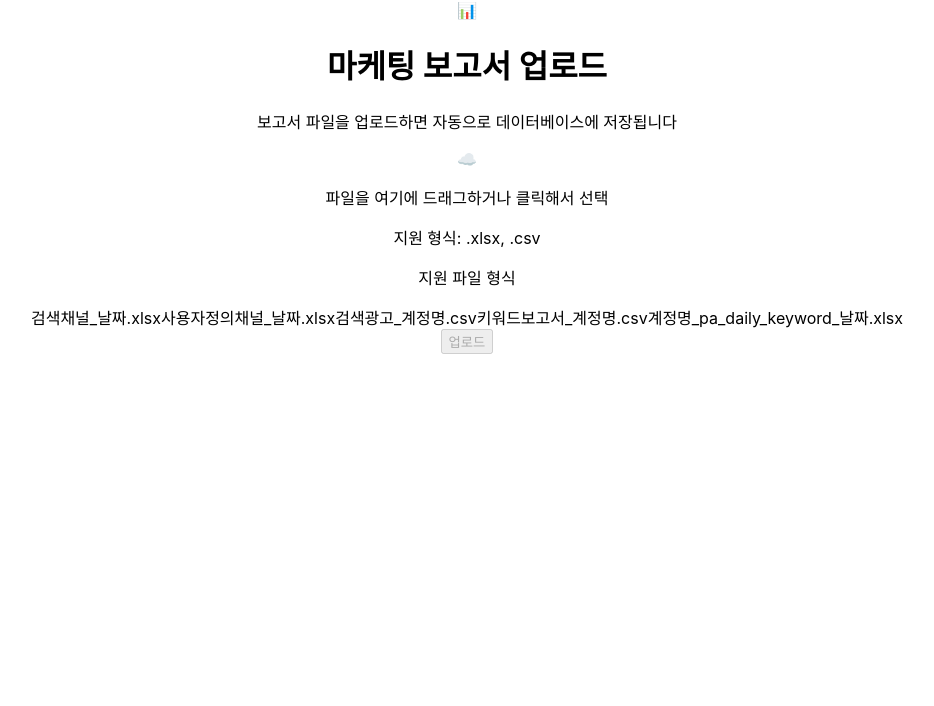
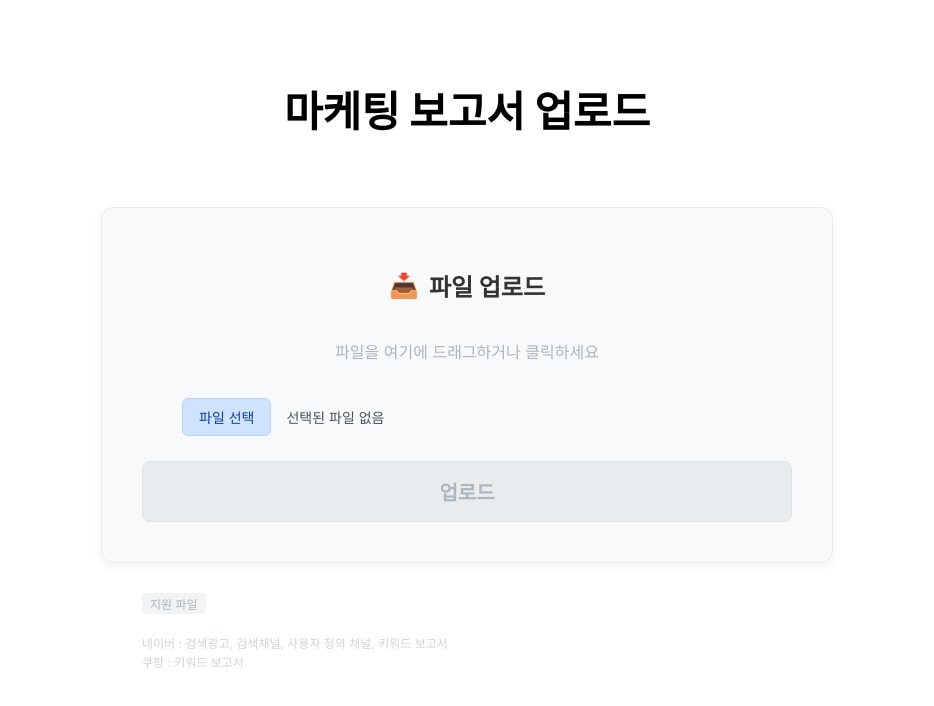
Before and after one commit to colera2/my-repo, a React (Create React App) app in the folder app/: page / in a window 1280 px wide. Shown: the top 706 px of the page, without its empty margins (173-1107 px from the left). Built offline with nearby package versions, Linux system fonts and the light colour scheme; the HTML template or start-up script is replaced by a standard one.

Commit message:
Refactor FileUploader component for improved clarity

```diff
--- a/app/src/FileUploader.js
+++ b/app/src/FileUploader.js
@@ -1,130 +1,64 @@
-import React, { useState, useRef } from 'react';
+import React, { useState } from 'react';
 import './FileUploader.css';
 
-export default function FileUploader() {
-  const [file, setFile]         = useState(null);
-  const [dragging, setDragging] = useState(false);
-  const [loading, setLoading]   = useState(false);
-  const [message, setMessage]   = useState(null); // { type: 'success'|'error', text }
-  const inputRef = useRef(null);
+const FileUploader = () => {
+  const [selectedFile, setSelectedFile] = useState(null);
 
-  // 파일 선택 처리
-  const handleFile = (selected) => {
-    if (!selected) return;
-    setFile(selected);
-    setMessage(null);
-  };
-
-  // 드래그 이벤트
-  const handleDragOver  = (e) => { e.preventDefault(); setDragging(true); };
-  const handleDragLeave = ()  => setDragging(false);
-  const handleDrop      = (e) => {
-    e.preventDefault();
-    setDragging(false);
-    handleFile(e.dataTransfer.files?.[0]);
-  };
-
-  // 업로드
-  const handleUpload = async () => {
-    if (!file) return;
-    setLoading(true);
-    setMessage(null);
-
-    const url = `/api/upload?filename=${encodeURIComponent(file.name)}`;
-    try {
-      const resp = await fetch(url, {
-        method: 'POST',
-        headers: { 'Content-Type': 'application/octet-stream' },
-        body: file,
-      });
-      if (resp.ok) {
-        setMessage({ type: 'success', text: '✅ 업로드가 완료되었습니다!' });
-        setFile(null);
-      } else {
-        const text = await resp.text();
-        setMessage({ type: 'error', text: `❌ 업로드 실패: ${text}` });
-      }
-    } catch (e) {
-      setMessage({ type: 'error', text: `❌ 오류 발생: ${e.message}` });
-    } finally {
-      setLoading(false);
+  const handleFileChange = (e) => {
+    if (e.target.files.length > 0) {
+      setSelectedFile(e.target.files[0]);
     }
   };
 
   return (
-    <div className="page">
-      <div className="card">
+    <div className="page-container">
+      {/* 1. 헤더 섹션 */}
+      <header className="header-section">
+        <h1 className="main-title">마케팅 보고서 업로드</h1>
+      </header>
 
-        {/* 헤더 */}
-        <div className="card-header">
-          <span className="icon">📊</span>
-          <h1 className="title">마케팅 보고서 업로드</h1>
-          <p className="subtitle">보고서 파일을 업로드하면 자동으로 데이터베이스에 저장됩니다</p>
+      {/* 2. 메인 업로드 카드 */}
+      <main className="upload-card">
+        <div className="upload-header">
+          <span className="upload-icon">📥</span>
+          <h2 className="upload-title">파일 업로드</h2>
         </div>
 
-        {/* 드래그앤드롭 영역 */}
-        <div
-          className={`drop-zone ${dragging ? 'dragging' : ''} ${file ? 'has-file' : ''}`}
-          onDragOver={handleDragOver}
-          onDragLeave={handleDragLeave}
-          onDrop={handleDrop}
-          onClick={() => inputRef.current.click()}
-        >
+        <p className="drag-guide">파일을 여기에 드래그하거나 클릭하세요</p>
+
+        <div className="file-select-area">
+          <label htmlFor="file-input" className="file-label">파일 선택</label>
           <input
-            ref={inputRef}
             type="file"
-            accept=".xlsx,.csv"
-            style={{ display: 'none' }}
-            onChange={e => handleFile(e.target.files?.[0])}
+            id="file-input"
+            onChange={handleFileChange}
+            className="hidden-input"
           />
-          {file ? (
-            <div className="file-info">
-              <span className="file-icon">📁</span>
-              <span className="file-name">{file.name}</span>
-              <span className="file-size">{(file.size / 1024).toFixed(1)} KB</span>
-            </div>
-          ) : (
-            <div className="drop-guide">
-              <span className="drop-icon">☁️</span>
-              <p className="drop-text">파일을 여기에 드래그하거나 <span className="link">클릭해서 선택</span></p>
-              <p className="drop-hint">지원 형식: .xlsx, .csv</p>
-            </div>
-          )}
+          <span className="file-name">
+            {selectedFile ? selectedFile.name : "선택된 파일 없음"}
+          </span>
         </div>
 
-        {/* 지원 파일 형식 안내 */}
-        <div className="format-guide">
-          <p className="format-title">지원 파일 형식</p>
-          <div className="format-list">
-            <span className="badge">검색채널_날짜.xlsx</span>
-            <span className="badge">사용자정의채널_날짜.xlsx</span>
-            <span className="badge">검색광고_계정명.csv</span>
-            <span className="badge">키워드보고서_계정명.csv</span>
-            <span className="badge">계정명_pa_daily_keyword_날짜.xlsx</span>
-          </div>
+        <button
+          className={`upload-button ${selectedFile ? 'active' : ''}`}
+          disabled={!selectedFile}
+        >
+          업로드
+        </button>
+      </main>
+
+      {/* 3. 하단 지원 파일 가이드 */}
+      <footer className="guide-footer">
+        <div className="guide-box">
+          <span className="guide-tag">지원 파일</span>
+          <p className="guide-text">
+            네이버 : 검색광고, 검색채널, 사용자 정의 채널, 키워드 보고서<br/>
+            쿠팡 : 키워드 보고서
+          </p>
         </div>
-
-        {/* 결과 메시지 */}
-        {message && (
-          <div className={`message ${message.type}`}>
-            {message.text}
-          </div>
-        )}
-
-        {/* 업로드 버튼 */}
-        <button
-          className={`upload-btn ${loading ? 'loading' : ''}`}
-          onClick={handleUpload}
-          disabled={!file || loading}
-        >
-          {loading ? (
-            <span className="spinner-wrap">
-              <span className="spinner" /> 업로드 중...
-            </span>
-          ) : '업로드'}
-        </button>
-
-      </div>
+      </footer>
     </div>
   );
-}
+};
+
+export default FileUploader;
```
